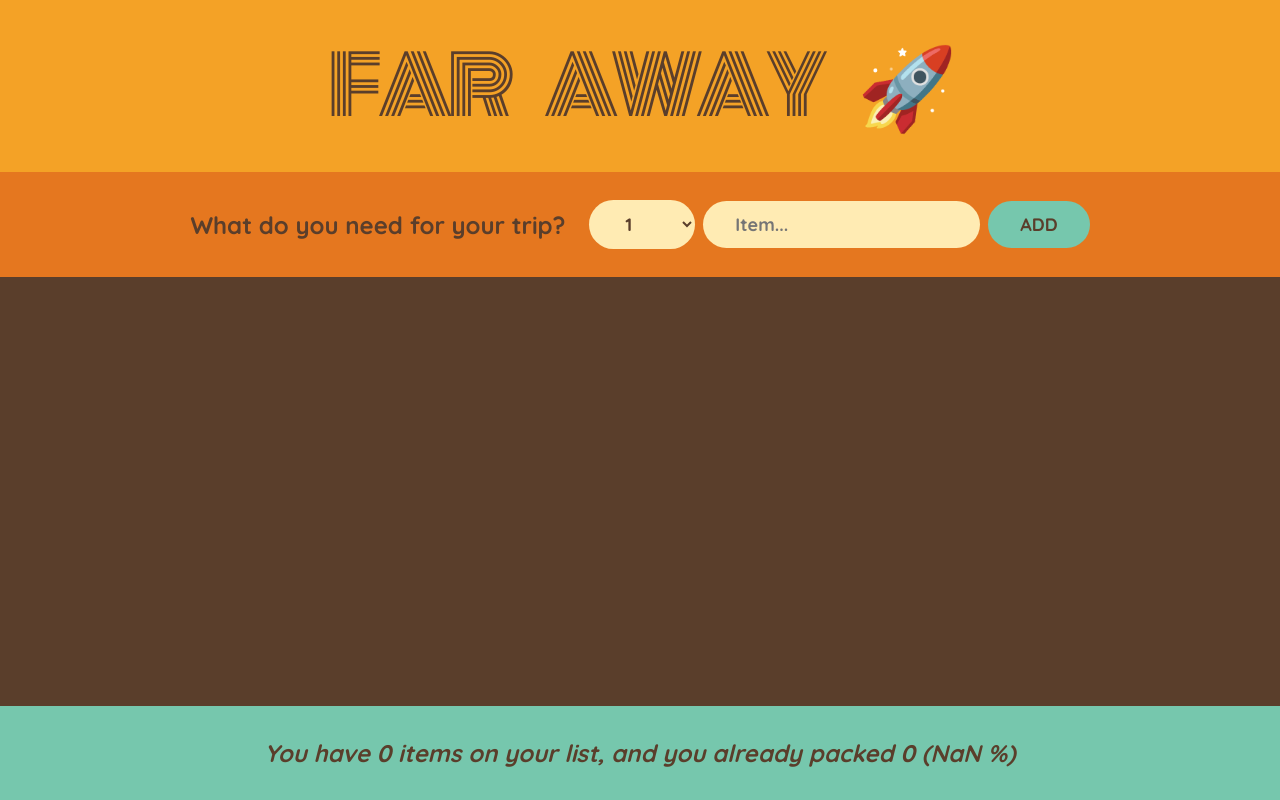
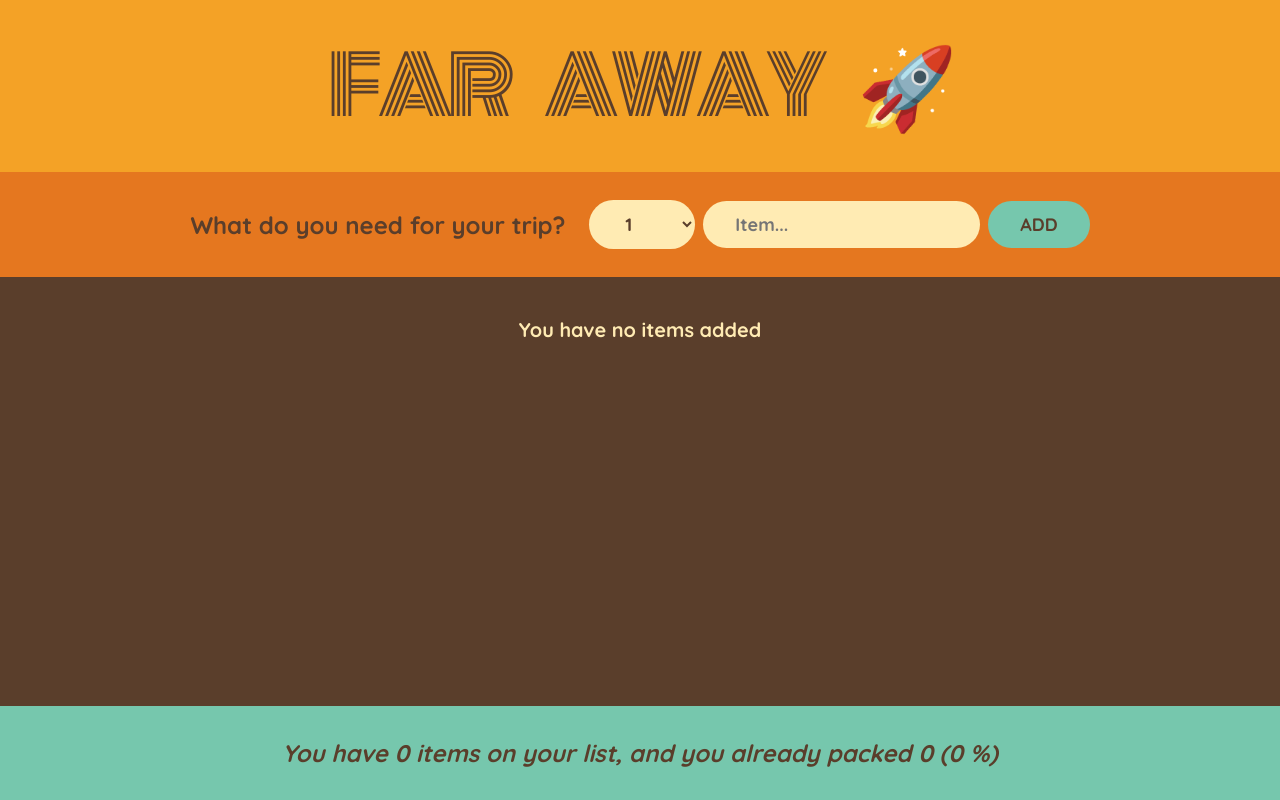
Before and after one commit to ericknamukolo/travel-list2, a React (Create React App) app: page / in a window 1280 px wide. Built offline with nearby package versions, Linux system fonts and the light colour scheme; the HTML template or start-up script is replaced by a standard one.

Commit message:
added empty state message

```diff
--- a/src/componets/packing-list.tsx
+++ b/src/componets/packing-list.tsx
@@ -11,11 +11,15 @@ export default function ParkingList({
 }) {
   return (
     <div className='list'>
-      <ul>
-        {items.map((e) => (
-          <PackingItem item={e} key={e.id} onRemove={onRemove} />
-        ))}
-      </ul>
+      {items.length === 0 ? (
+        <h5>You have no items added</h5>
+      ) : (
+        <ul>
+          {items.map((e) => (
+            <PackingItem item={e} key={e.id} onRemove={onRemove} />
+          ))}
+        </ul>
+      )}
     </div>
   );
 }
--- a/src/componets/stats.tsx
+++ b/src/componets/stats.tsx
@@ -7,6 +7,7 @@ export default function Stats({ items }: { items: Item[] }) {
   }
 
   function getPercentage(): string {
+    if (items.length === 0) return '0';
     return ((getPacked() / items.length) * 100).toFixed(1);
   }
   return (
```
